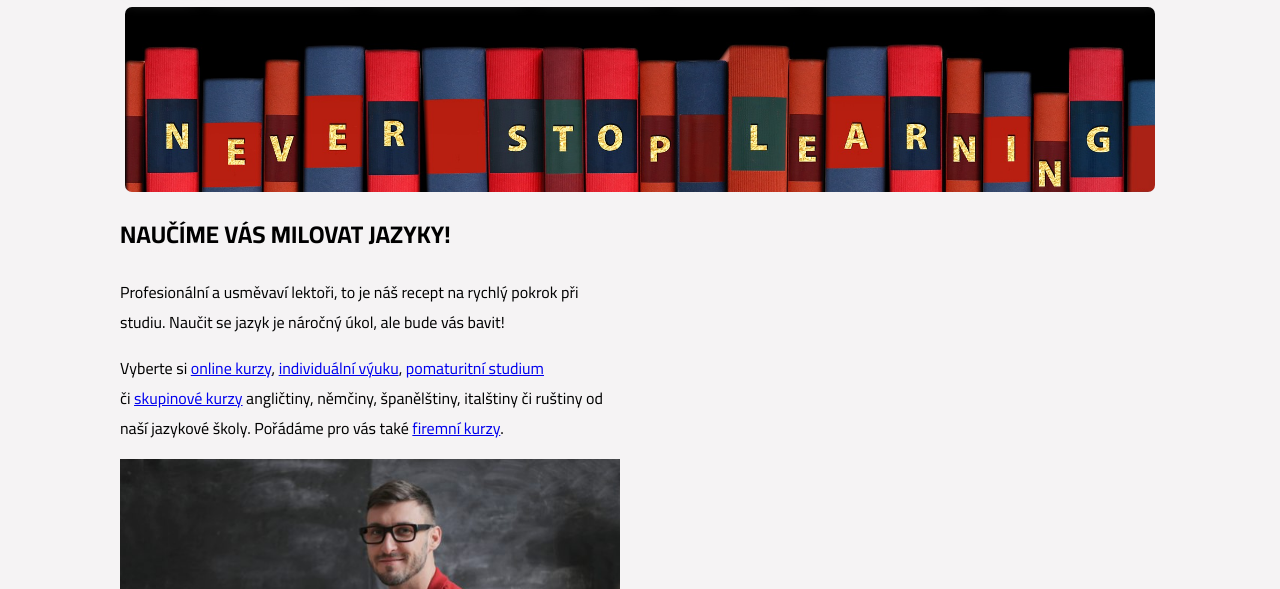
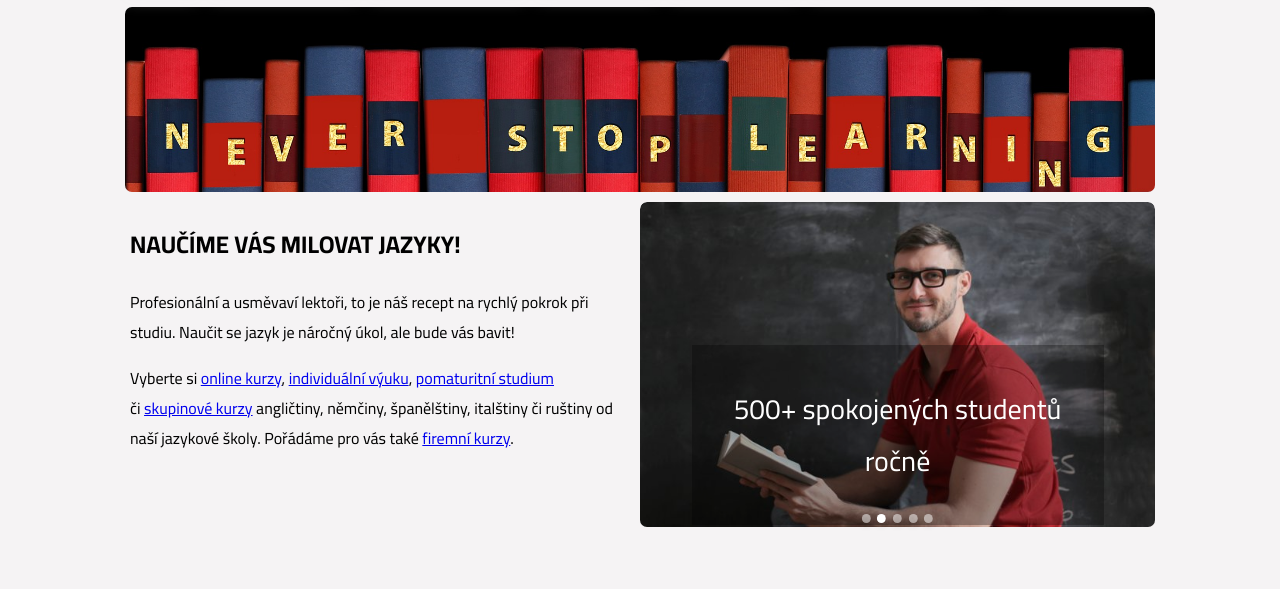
Before and after one commit to TomasProkes/final-project, an Eleventy site: page index.html in a window 1280 px wide. Shown: the part 173-762 px from the top of the page. Built offline with nearby package versions, Linux system fonts and the light colour scheme; Eleventy itself is replaced by a stand-in of ours; files that its build step writes are made by us from their sources.

Commit message:
border radius

```diff
--- a/index.html
+++ b/index.html
@@ -72,6 +72,7 @@
             <!-- BUTTON:   Zjistit víc -->
         </div>
 
+        <div class="glide__right">
 
             <div class="glide">
                 <div class="glide__track" data-glide-el="track">
@@ -118,6 +119,7 @@
                     <button class="glide__bullet" data-glide-dir="=4"></button>
                 </div>
             </div>
+        </div>
 
     </div>
 
--- a/scss/style.scss
+++ b/scss/style.scss
@@ -4,7 +4,9 @@ $third: yellow;
 
 $font-main-text: "Cairo", sans-serif;
 
-$padding-block: 20px;
+$padding-block: 10px;
+
+$margin-bottom: 10px;
 
 html {
   box-sizing: border-box;
@@ -97,7 +99,7 @@ body {
 
 }
 .menu {
-    margin-bottom: 10px;
+    margin-bottom: $margin-bottom;
 
   &__link {
     background-image: linear-gradient(
@@ -143,16 +145,29 @@ body {
 	background: url(../images/never-stop-learning.jpg) no-repeat right center/cover;
     border-radius: 7px;
     margin: 5px;
+    margin-bottom: $margin-bottom;
 }
 
 .glide {
 
+  &__right {
+    width: 515px;
+  }
+&__next-to {
+  width: 510px;
+  padding: 0 0 0 10px;
+}
+
 &__section {
-  width: 500px;
+    display: grid;
+  grid-template-columns: 1fr 1fr;
+    grid-template-rows: 1;
+
   }
 
 &__slide img {
   width: 100%;
+  border-radius: 7px;
 }
 
 &__slide {
@@ -170,8 +185,5 @@ body {
   padding: 10px;
   text-align: center;
   }
-  // &__next-to {
-  //   display: flex;
-  //   justify-content: space-between;
-  // }
+
 }
```
Also changed, not shown: css/glide.core.min.css, css/style.css, 1 other file. Lines whose indentation alone changed are shown as unchanged.
